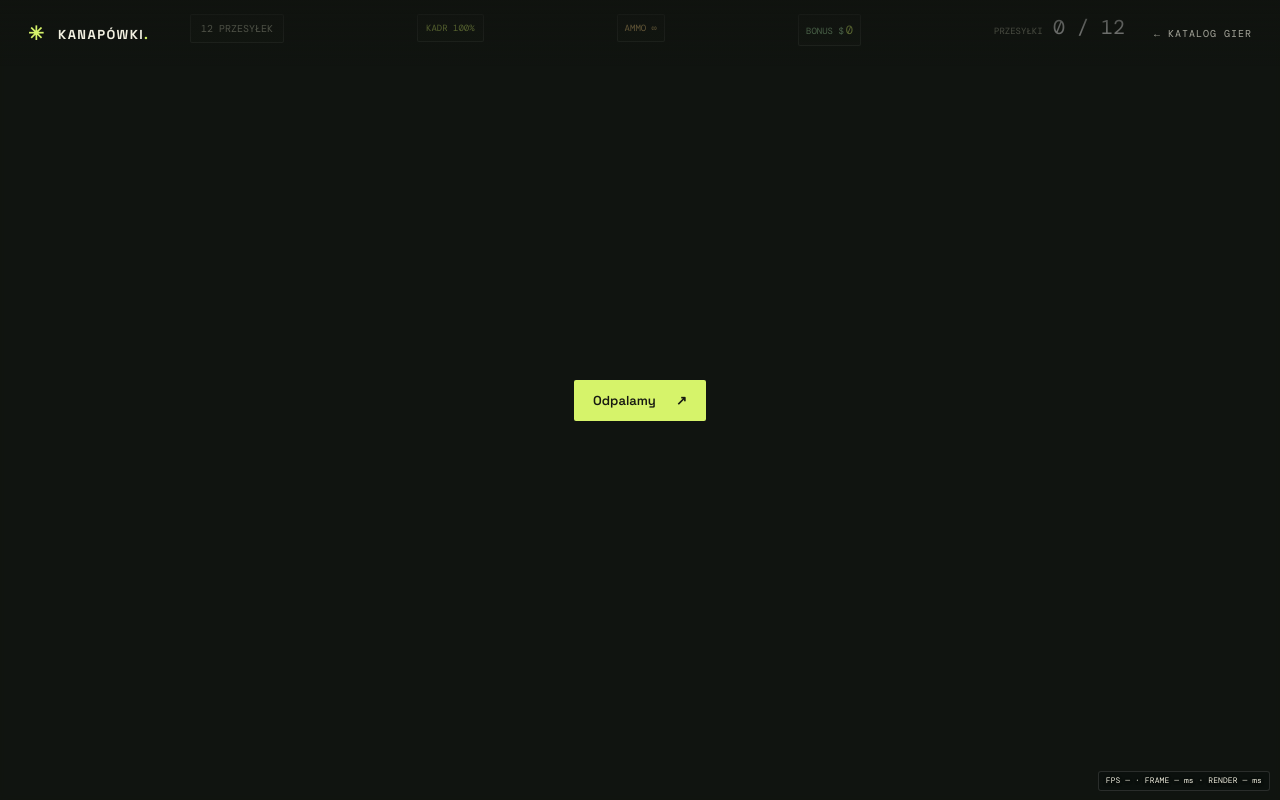
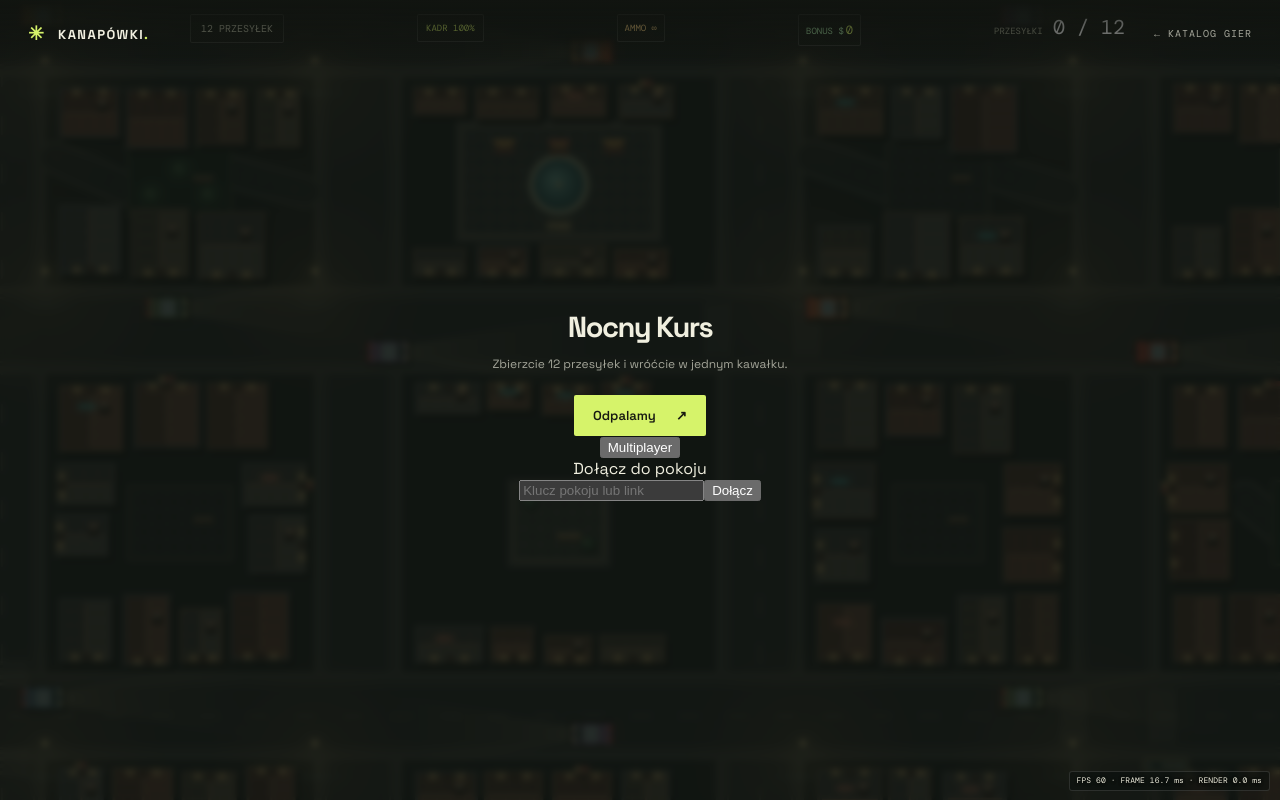
Before and after one commit to korzec/gra, a plain HTML site: page nocny-kurs/index.html in a window 1280 px wide. Drawn offline with nearby package versions, Linux system fonts and the light colour scheme.

Commit message:
Add Multiplayer room creation, invitation and join UI

```diff
--- a/nocny-kurs/index.html
+++ b/nocny-kurs/index.html
@@ -14,10 +14,19 @@
         <div class="night-frame">
           <canvas id="city" aria-label="Widok z góry na nocne miasto"></canvas>
           <span id="wanted-indicator" class="wanted-indicator" aria-label="Poziom alarmu" hidden></span>
-          <div class="night-overlay" id="overlay"><div class="night-overlay-card"><span class="sunburst">✳</span><h2 id="overlay-title"></h2><p id="overlay-copy"></p><button class="start-button" id="start">Odpalamy <span>↗</span></button></div></div>
+          <div class="night-overlay" id="overlay"><div class="night-overlay-card"><span class="sunburst">✳</span><h2 id="overlay-title">Nocny Kurs</h2><p id="overlay-copy">Zbierzcie 12 przesyłek i wróćcie w jednym kawałku.</p><button class="start-button" id="start">Odpalamy <span>↗</span></button>
+            <div class="night-multiplayer-actions"><button id="multiplayer-host" type="button" class="night-multiplayer-button">Multiplayer</button><div id="multiplayer-join-area" class="night-multiplayer-join"><label for="multiplayer-key">Dołącz do pokoju</label><div><input id="multiplayer-key" type="text" autocomplete="off" spellcheck="false" placeholder="Klucz pokoju lub link" aria-label="Klucz pokoju lub link"><button id="multiplayer-join" type="button">Dołącz</button></div></div></div></div></div>
           <div class="night-hud"><span class="night-round" id="round-label">12 PRZESYŁEK</span><span class="zoom-indicator" id="zoom-indicator">KADR 100%</span><span class="ammo-indicator">AMMO ∞</span><span class="bonus-indicator">BONUS $<b id="cash-score">0</b></span><span class="best-label">PRZESYŁKI <b id="score">0 / 12</b></span></div>
         </div>
         <div class="under-game"><span><i class="live-dot"></i> <span id="status">MIASTO CZEKA</span></span></div>
+        <div id="multiplayer-room" class="night-room" hidden aria-label="Pokój multiplayer">
+          <div class="night-room-heading"><strong>MULTIPLAYER</strong><button type="button" id="multiplayer-leave">Rozłącz</button></div>
+          <p id="multiplayer-status" role="status" aria-live="polite">Łączenie...</p>
+          <label for="multiplayer-link">Link do udostępnienia</label>
+          <div class="night-room-copy"><input id="multiplayer-link" type="text" readonly aria-label="Link do pokoju"><button id="multiplayer-copy" type="button">Kopiuj link</button></div>
+          <label for="multiplayer-room-key">Klucz pokoju</label>
+          <input id="multiplayer-room-key" type="text" readonly aria-label="Klucz pokoju">
+        </div>
       </div>
       <aside class="night-sidebar"><span id="player-count" class="visually-hidden">0</span><div id="player-list" class="player-list"></div></aside>
     </section>
@@ -28,6 +37,6 @@
       <div class="touch-actions"><button data-touch-action="fire" aria-label="Strzał" title="Strzał"><svg class="touch-action-icon touch-fire-icon" viewBox="0 0 48 48" aria-hidden="true" focusable="false"><circle cx="18" cy="30" r="8"/><path d="M18 16v4m0 20v4M4 30h4m20 0h4M8.1 20.1l2.8 2.8m14.2 14.2 2.8 2.8m0-19.8-2.8 2.8M10.9 37.1l-2.8 2.8"/><path d="m40 7 2 9-6-2-14 14-3-3 14-14-2-6 9 2Z"/></svg></button><button data-touch-action="interact" aria-label="Akcja" title="Akcja"><svg class="touch-action-icon" viewBox="0 0 48 48" aria-hidden="true" focusable="false"><path d="M6 30h36l-3-9a3 3 0 0 0-3-2H15a4 4 0 0 0-3 2l-6 9Z"/><path d="M10 30v5h28v-5M15 20l3-6h12l4 6"/><circle cx="14" cy="35" r="3"/><circle cx="34" cy="35" r="3"/><path d="M24 5v13m-5-5 5 5 5-5"/></svg></button></div>
     </div>
     <footer><span>MAJĄC MAPĘ, NIKT NIE ZGINIE.</span><span><a href="../">← KATALOG GIER</a> &nbsp; · &nbsp; GRAJ RAZEM <b>✳</b></span></footer>
-  </main><script src="../update-check.js?v=__BUILD_SHA__&amp;release=__RELEASE_VERSION__"></script><script src="../performance-hud.js?v=__BUILD_SHA__"></script><script src="game.js?v=__BUILD_SHA__"></script>
+  </main><script src="../update-check.js?v=__BUILD_SHA__&amp;release=__RELEASE_VERSION__"></script><script src="../performance-hud.js?v=__BUILD_SHA__"></script><script src="multiplayer.js?v=__BUILD_SHA__"></script><script src="game.js?v=__BUILD_SHA__"></script>
 </body>
 </html>
```
